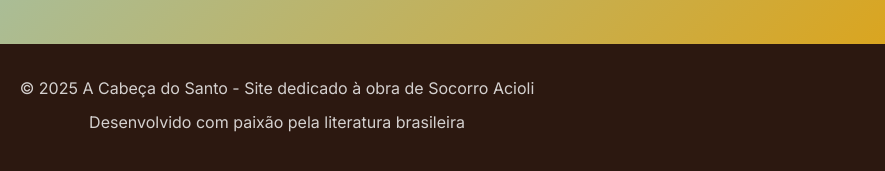
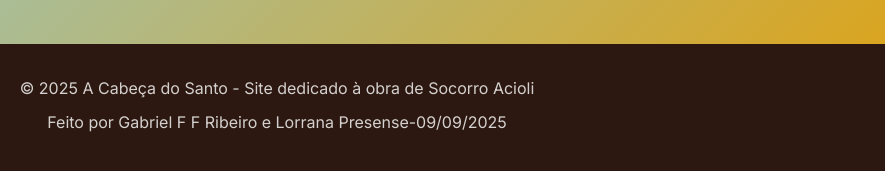
Before and after one commit to gabriel24felipe/Trabalho-de-Antropologia, a plain HTML site: page livros.html in a window 1280 px wide. Shown: the part 3734-3905 px from the top of the page, 395-1280 px from the left. Drawn offline with Linux system fonts and the light colour scheme.

Commit message:
Update livros.html

```diff
--- a/livros.html
+++ b/livros.html
@@ -240,7 +240,7 @@
                 </div>
                 <div class="footer-text">
                     <p>&copy; 2025 A Cabeça do Santo - Site dedicado à obra de Socorro Acioli</p>
-                    <p>Desenvolvido com paixão pela literatura brasileira</p>
+                    <p>Feito por Gabriel F F Ribeiro e Lorrana Presense-09/09/2025</p>
                 </div>
             </div>
         </div>
```
